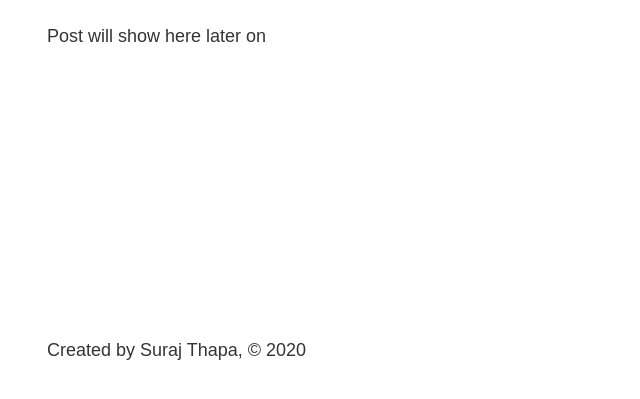
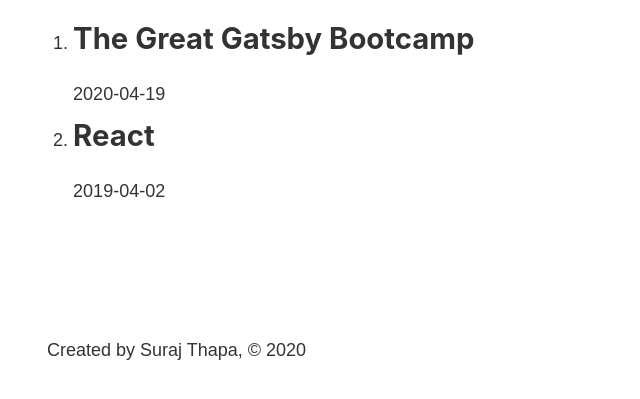
Before and after one commit to pacificsun/great-gatsby, a Gatsby site: page /blog in a window 1280 px wide. Shown: the part 393-792 px from the top of the page, without its empty margins (236-876 px from the left). Built offline with nearby package versions, Linux system fonts and the light colour scheme; Gatsby itself is replaced by a stand-in of ours.

Commit message:
wroking with markdown

```diff
--- a/gatsby-config.js
+++ b/gatsby-config.js
@@ -13,5 +13,6 @@
         path: `${__dirname}/src/`,
       },
     },
+    "gatsby-transformer-remark",
   ],
 }
--- a/package.json
+++ b/package.json
@@ -17,6 +17,7 @@
     "gatsby": "^2.26.1",
     "gatsby-plugin-sass": "^2.7.0",
     "gatsby-source-filesystem": "^2.8.1",
+    "gatsby-transformer-remark": "^2.13.1",
     "node-sass": "4.14.1",
     "react": "^16.12.0",
     "react-dom": "^16.12.0"
--- a/src/pages/blog.js
+++ b/src/pages/blog.js
@@ -1,11 +1,36 @@
 import React from "react"
+import { graphql, useStaticQuery } from "gatsby"
 import Layout from "../components/layout"
 
 const Blogpage = () => {
+  const data = useStaticQuery(graphql`
+    query {
+      allMarkdownRemark {
+        edges {
+          node {
+            frontmatter {
+              title
+              date
+            }
+          }
+        }
+      }
+    }
+  `)
+  console.log("data>>", data)
   return (
     <Layout>
       <h1>Blog</h1>
-      <p>Post will show here later on</p>
+      <ol>
+        {data.allMarkdownRemark.edges.map(edge => {
+          return (
+            <li>
+              <h2>{edge.node.frontmatter.title}</h2>
+              <p>{edge.node.frontmatter.date}</p>
+            </li>
+          )
+        })}
+      </ol>
     </Layout>
   )
 }
```
Also changed, not shown: 1 other file.
